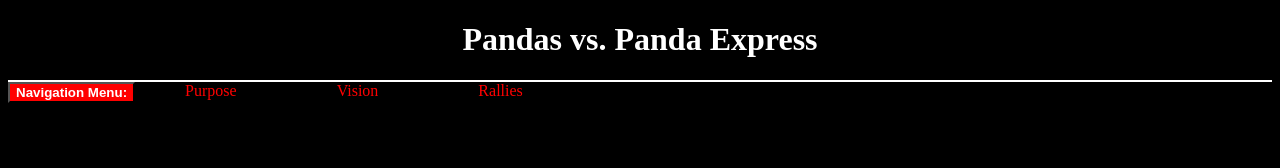
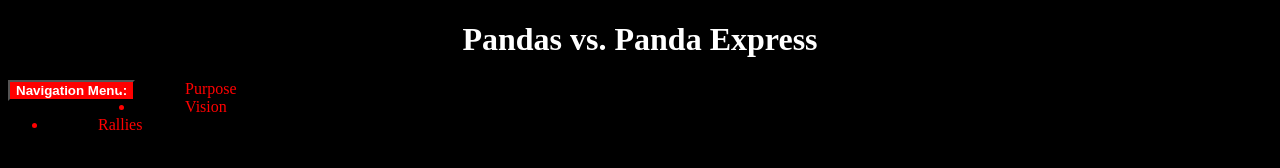
Before and after one commit to jscovern/causes_pandas_vs_pandaexpress, a plain HTML site: page index.html in a window 1280 px wide. Drawn offline with Linux system fonts and the light colour scheme.

Commit message:
third time

```diff
--- a/assets/style/style.css
+++ b/assets/style/style.css
@@ -26,10 +26,3 @@
 	color: white;
 	font-weight: bold;
 }
-
-.navMenu{
-	/*border: 2px solid white;*/
-	display: block;
-	border-top: 2px solid white;
-	border-botom: 2px solid white;
-}
--- a/index.html
+++ b/index.html
@@ -7,11 +7,11 @@
 	<h1 class="panda_header">Pandas vs. Panda Express</h1>
 
 	<nav>
-		<div class="navMenu">
-			<button>Navigation Menu:</button>
-			<a>Purpose</a>
-			<a>Vision</a>
-			<a>Rallies</a>
-		</div>
+		<button>Navigation Menu:</button>
+			<ul>
+				<li><a>Purpose</a></li>
+				<li><a>Vision</a></li>
+				<li><a>Rallies</a></li>
+			</ul>
 	</nav>
 </body>
```
